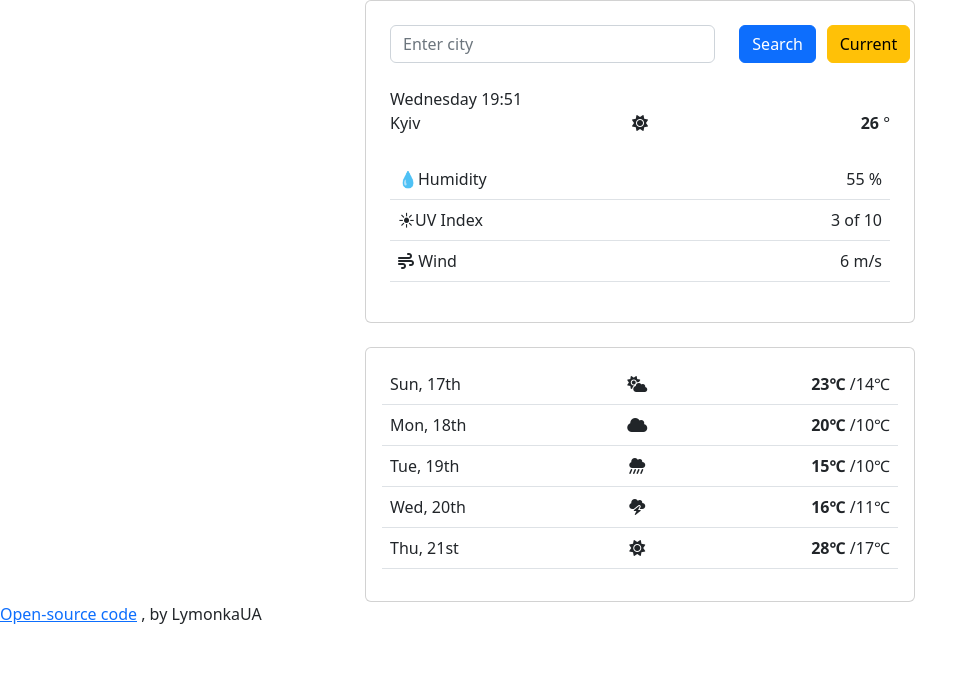
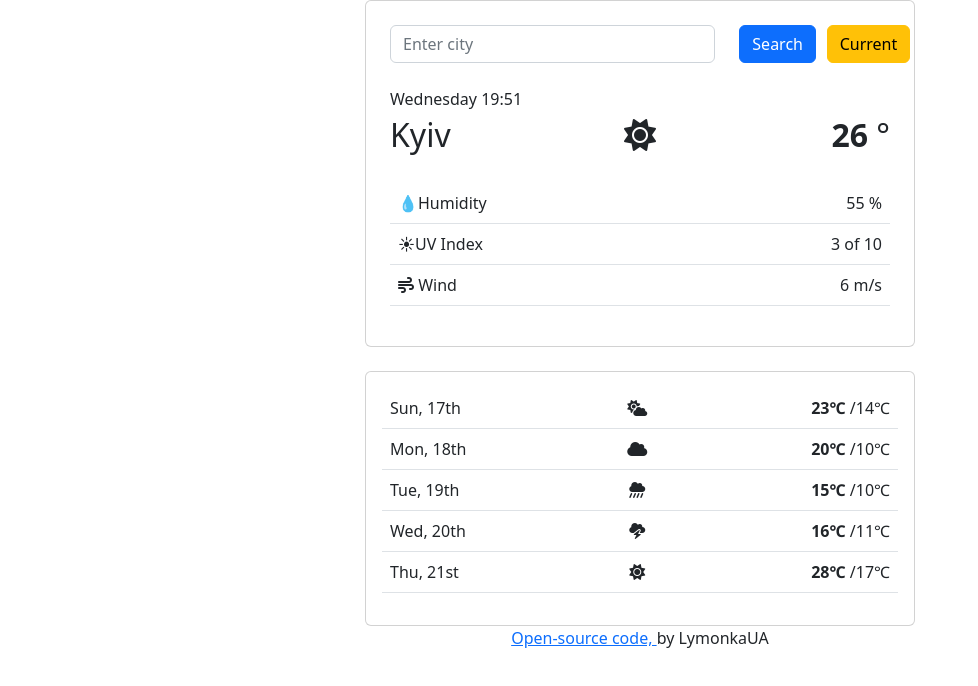
Before and after one commit to LymonkaUA/weather, a plain HTML site: page index.html in a window 1280 px wide. Shown: the whole page, without its empty margins (0-978 px from the left). Drawn offline with nearby package versions, Linux system fonts and the light colour scheme.

Commit message:
Centered footer

```diff
--- a/index.html
+++ b/index.html
@@ -56,7 +56,7 @@
           </form>
           <br />
           <div id="current-data"></div>
-          <div class="row today">
+          <div class="row fs-2">
             <div class="col" id="city">Kyiv</div>
 
             <div class="col" align="center">
@@ -130,11 +130,12 @@
           </table>
         </div>
       </div>
+      <div align="center">
+        <a href="https://github.com/LymonkaUA/weather">Open-source code, </a>
+        by LymonkaUA
+      </div>
     </div>
-    <footer id="source">
-      <a href="https://github.com/LymonkaUA/weather">Open-source code</a>
-      , by LymonkaUA
-    </footer>
+
     <script src="script.js"></script>
   </body>
 </html>
--- a/style.css
+++ b/style.css
@@ -1,11 +1,3 @@
 button {
   display: inline;
 }
-#source {
-  text-align: center;
-  color: red;
-}
-
-.today {
-  font-size: 30px;
-}
```
